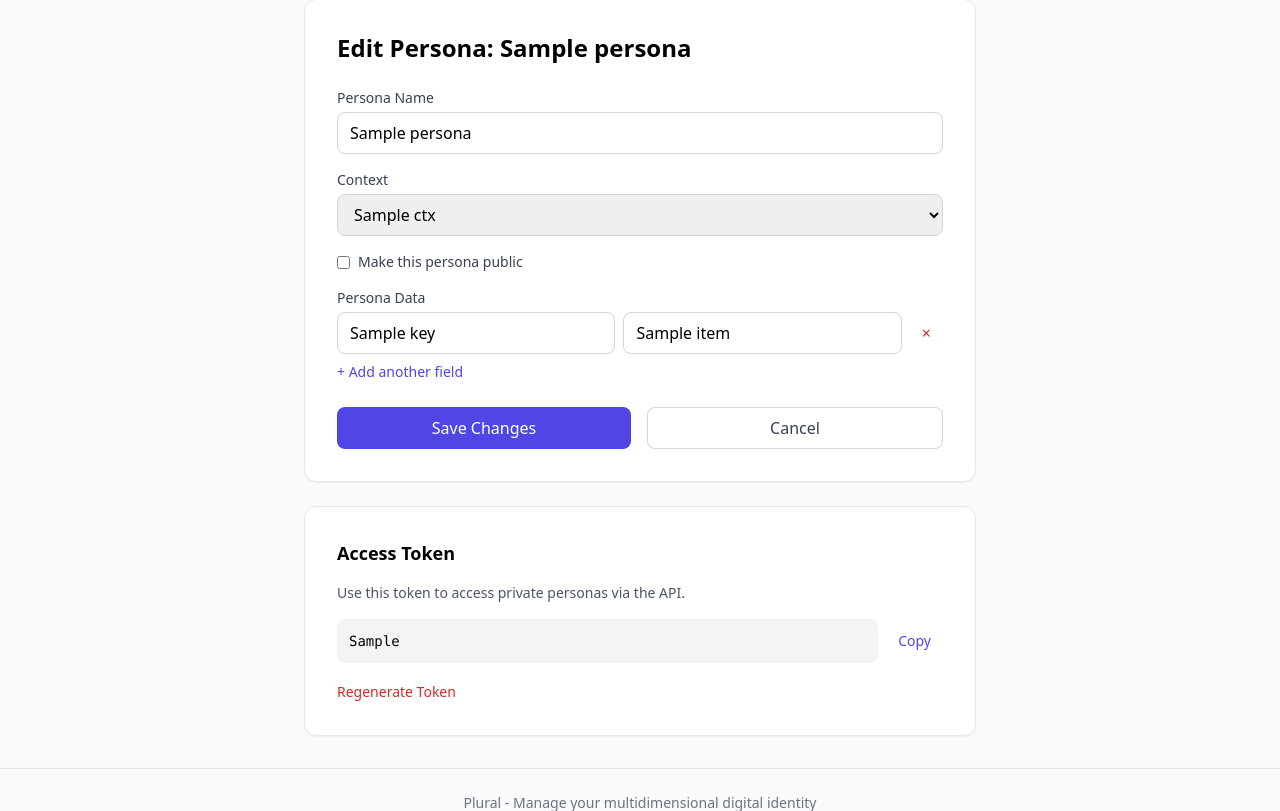
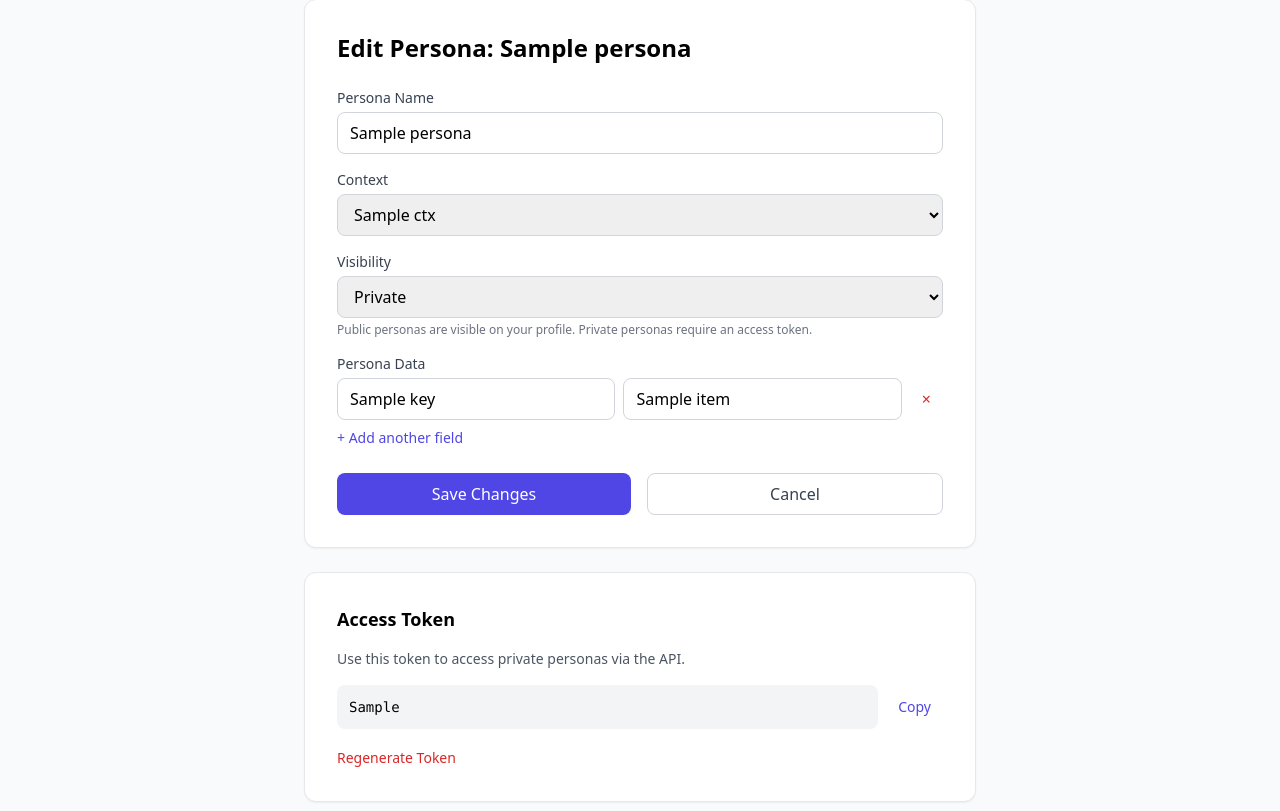
Before and after one commit to ahmadelmalah/plural, a FastAPI app: template app/templates/persona/edit.html in a window 1280 px wide. Shown: the part 146-957 px from the top of the page. Run offline with FastAPI, Linux system fonts and the light colour scheme; the template is opened without the code that fills it: most values are stand-ins (such as "Sample title", 1, 10 or a date in 2020); parts of the project's set-up code (start-up, migrations or seed data) failed here and were passed over; some libraries are stand-ins or nearby versions.

Commit message:
Allowing uer to toggle between public and private via a menu

```diff
--- a/app/templates/persona/edit.html
+++ b/app/templates/persona/edit.html
@@ -36,11 +36,13 @@
             </div>
 
             <div class="mb-4">
-                <label class="flex items-center">
-                    <input type="checkbox" name="is_public" value="true" class="rounded border-gray-300 text-indigo-600 focus:ring-indigo-500"
-                        {{ 'checked' if persona.is_public else '' }}>
-                    <span class="ml-2 text-sm text-gray-700">Make this persona public</span>
-                </label>
+                <label for="is_public" class="block text-sm font-medium text-gray-700 mb-1">Visibility</label>
+                <select id="is_public" name="is_public" required
+                    class="w-full px-3 py-2 border border-gray-300 rounded-lg focus:outline-none focus:ring-2 focus:ring-indigo-500 focus:border-transparent">
+                    <option value="true" {{ 'selected' if persona.is_public else '' }}>Public</option>
+                    <option value="false" {{ 'selected' if not persona.is_public else '' }}>Private</option>
+                </select>
+                <p class="mt-1 text-xs text-gray-500">Public personas are visible on your profile. Private personas require an access token.</p>
             </div>
 
             <div class="mb-6">
```
Also changed, not shown: app/templates/persona/create.html (+6 -5 lines).
